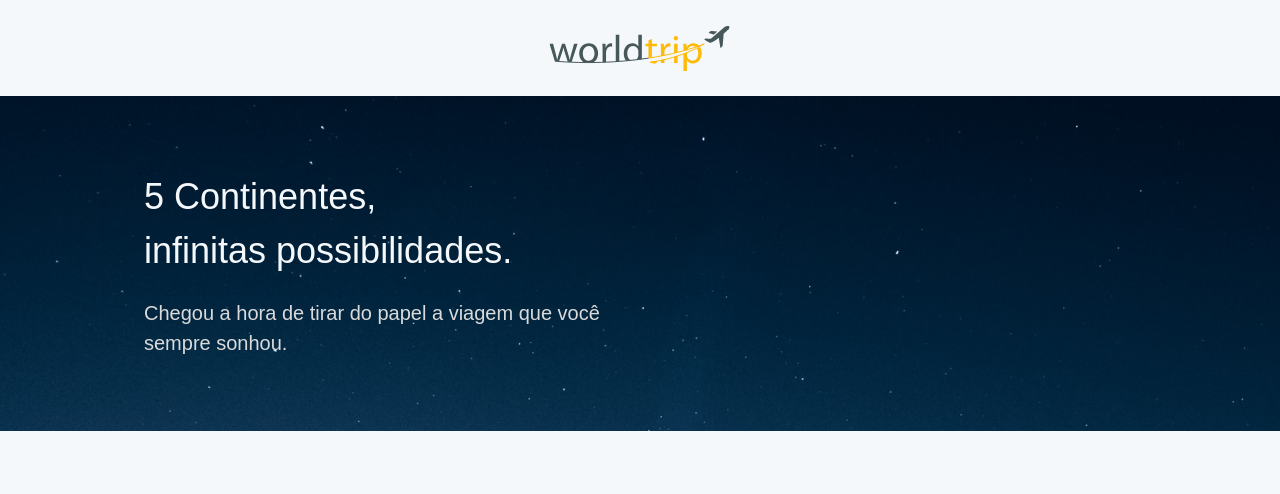
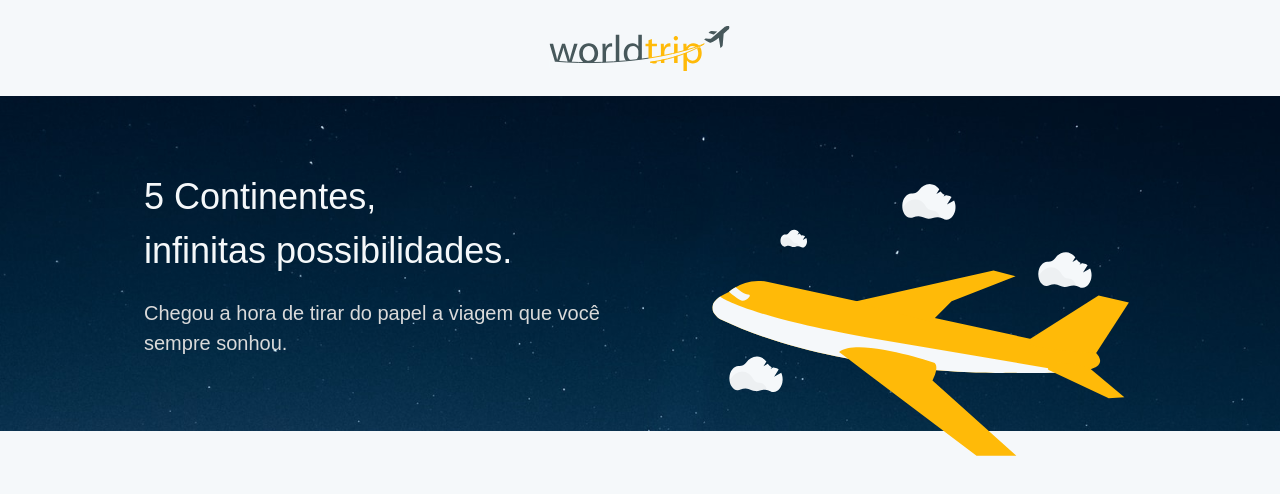
Before and after one commit to goncadanilo/word-trip, a Next.js app: page / in a window 1280 px wide. Shown: the top 494 px of the page. Built offline with nearby package versions, Linux system fonts and the light colour scheme.

Commit message:
feat: adjust banner component

```diff
--- a/src/components/Banner.tsx
+++ b/src/components/Banner.tsx
@@ -1,6 +1,11 @@
-import { Flex, Stack, Text } from "@chakra-ui/react";
+import { Flex, Image, Stack, Text, useBreakpointValue } from "@chakra-ui/react";
 
 export function Banner() {
+  const isWideVersion = useBreakpointValue({
+    base: false,
+    lg: true,
+  });
+
   return (
     <Flex
       w="100vw"
@@ -11,6 +16,7 @@ export function Banner() {
       h={["40", "100%"]}
       maxH={335}
       bgImage="url('/images/banner.png')"
+      bgSize="cover"
     >
       <Stack spacing={["2", "5"]}>
         <Text fontSize={["xl", "4xl"]} color="gray.50">
@@ -20,6 +26,10 @@ export function Banner() {
           Chegou a hora de tirar do papel a viagem que você sempre sonhou.
         </Text>
       </Stack>
+
+      {isWideVersion && (
+        <Image src="/images/airplane.svg" alt="Airplane" mt="28" />
+      )}
     </Flex>
   );
 }
```
Also changed, not shown: public/images/airplane.svg (added).
